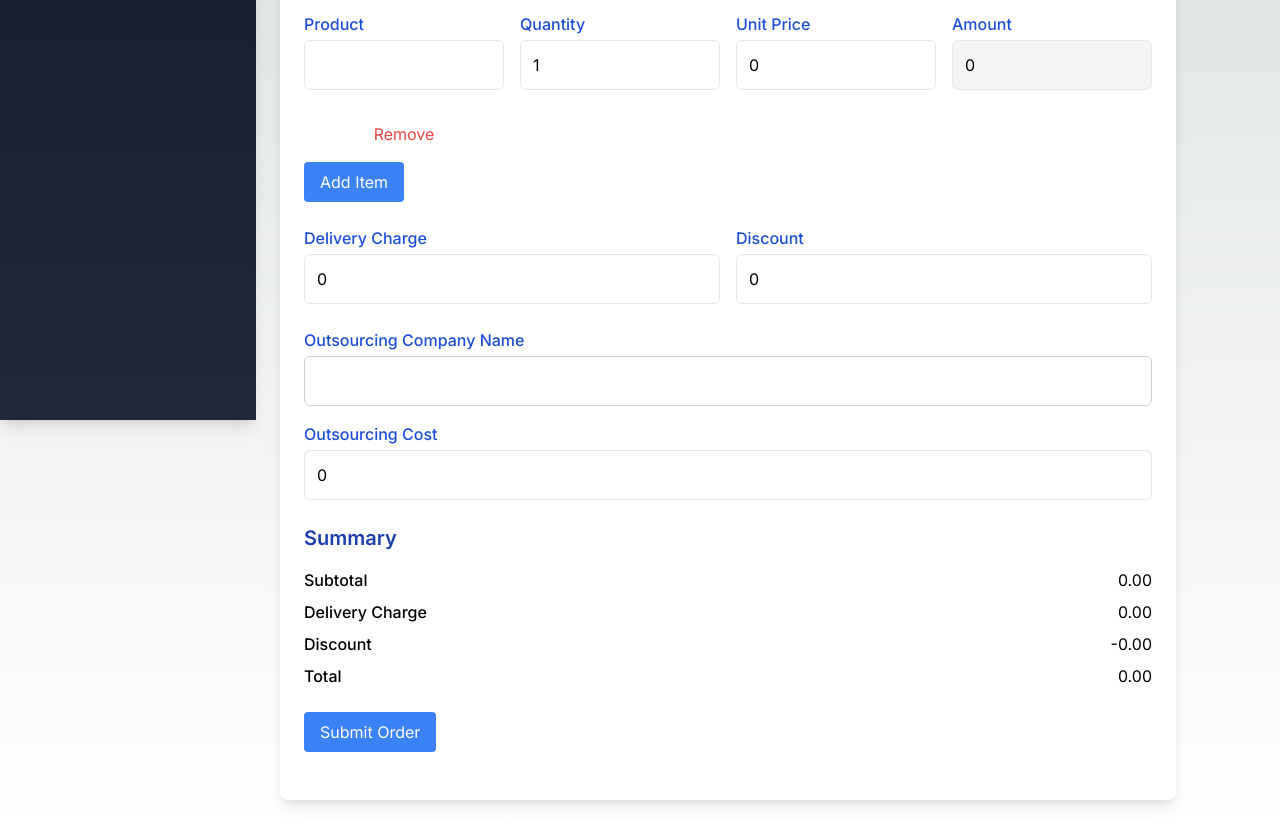
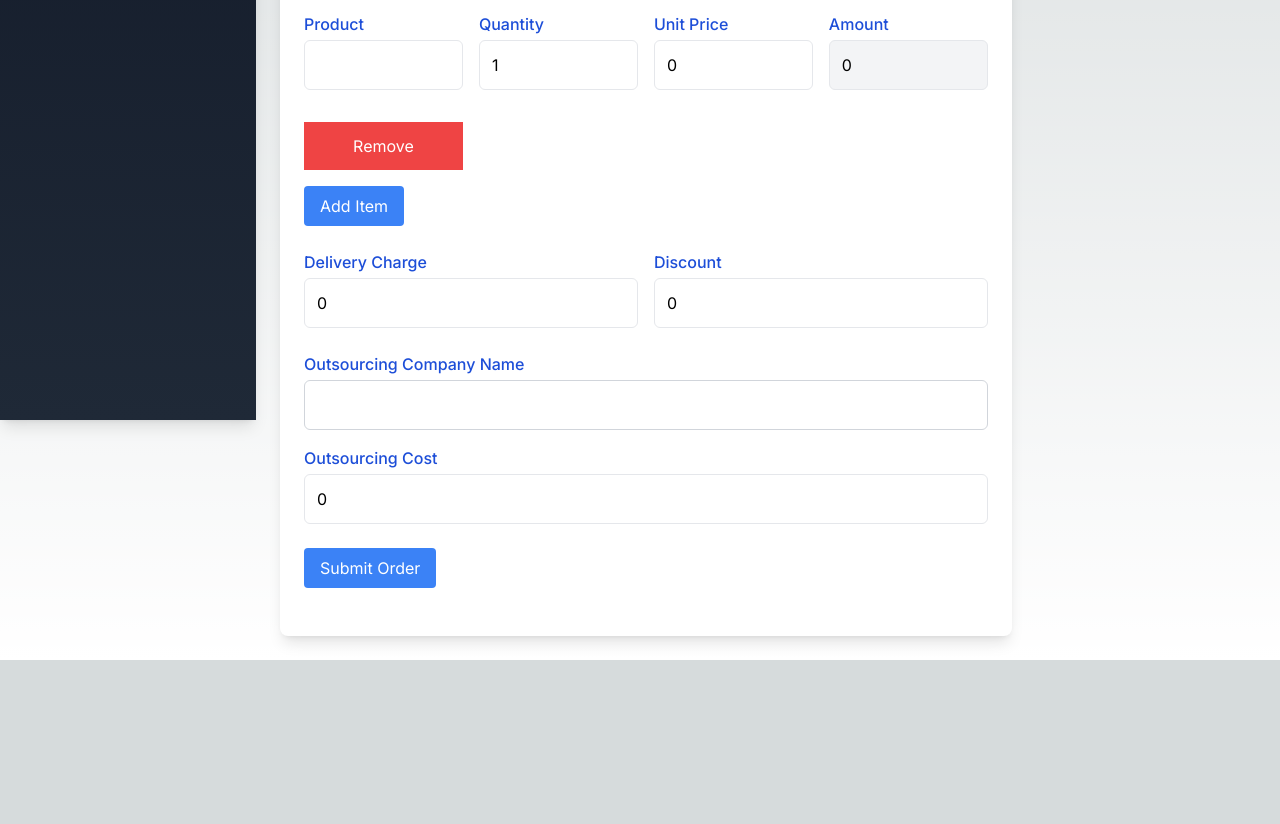
Before and after one commit to SagarOad/OnyxDryCleaners, a Next.js app: page / in a window 1280 px wide. Shown: the part 380-1204 px from the top of the page. After the commit the page ends 1040 px from the top, so only its background shows below. Built offline with nearby package versions, Linux system fonts and the light colour scheme.

Commit message:
new changes

```diff
--- a/src/components/AddOrder.js
+++ b/src/components/AddOrder.js
@@ -253,7 +253,7 @@ export default function AddOrder() {
                 <button
                   type="button"
                   onClick={() => handleRemoveItem(index)}
-                  className="text-red-500 mt-4"
+                  className="text-white bg-red-500 py-3 mt-4"
                 >
                   Remove
                 </button>
@@ -332,8 +332,24 @@ export default function AddOrder() {
             />
           </div>
 
-          {/* Summary */}
+
+          {/* Submit Button */}
           <div className="mb-6">
+            <button
+              type="button"
+              onClick={handleSubmit}
+              disabled={loading}
+              className={`bg-blue-500 text-white px-4 py-2 rounded ${
+                loading ? "opacity-50 cursor-not-allowed" : ""
+              }`}
+            >
+              {loading ? "Submitting..." : "Submit Order"}
+            </button>
+          </div>
+        </div>
+
+        <div>
+        <div className="mb-6 bg-white p-6">
             <h3 className="text-xl font-semibold mb-4 text-blue-800">Summary</h3>
             <div className="grid grid-cols-2 gap-4 mb-2">
               <div className="font-medium">Subtotal</div>
@@ -352,20 +368,6 @@ export default function AddOrder() {
               <div className="text-right">{totalAmount}</div>
             </div>
           </div>
-
-          {/* Submit Button */}
-          <div className="mb-6">
-            <button
-              type="button"
-              onClick={handleSubmit}
-              disabled={loading}
-              className={`bg-blue-500 text-white px-4 py-2 rounded ${
-                loading ? "opacity-50 cursor-not-allowed" : ""
-              }`}
-            >
-              {loading ? "Submitting..." : "Submit Order"}
-            </button>
-          </div>
         </div>
       </div>
 
```
